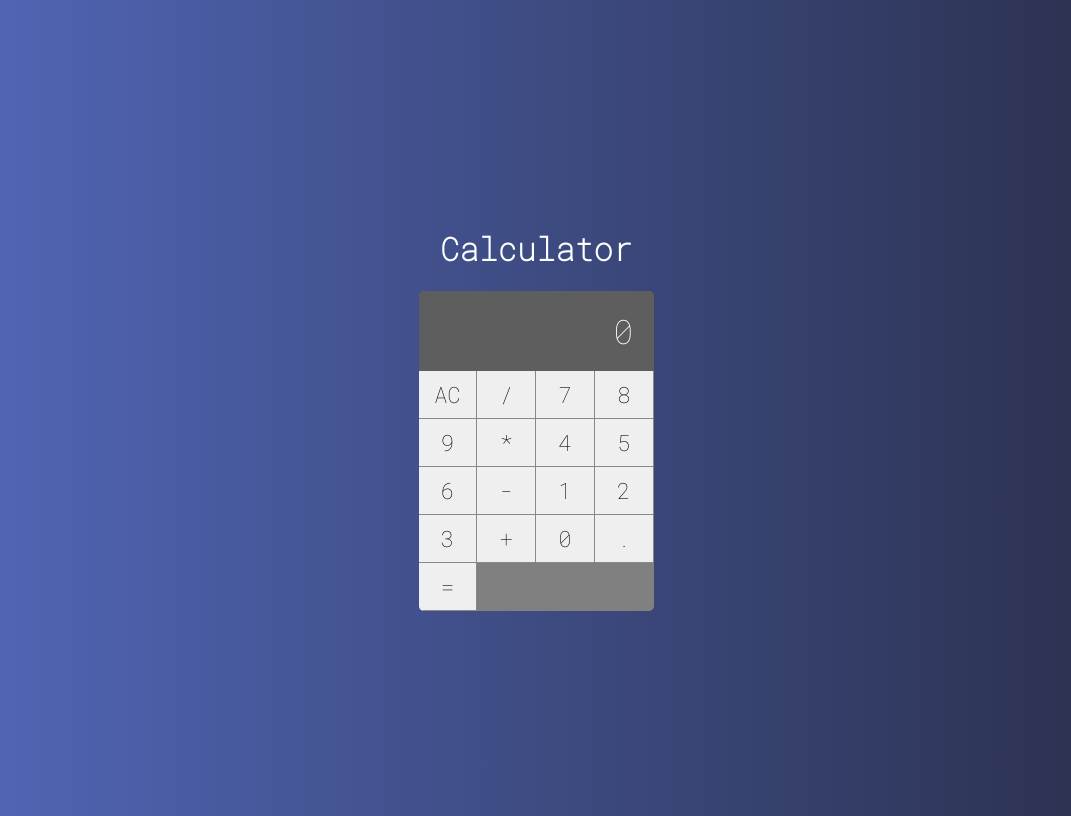
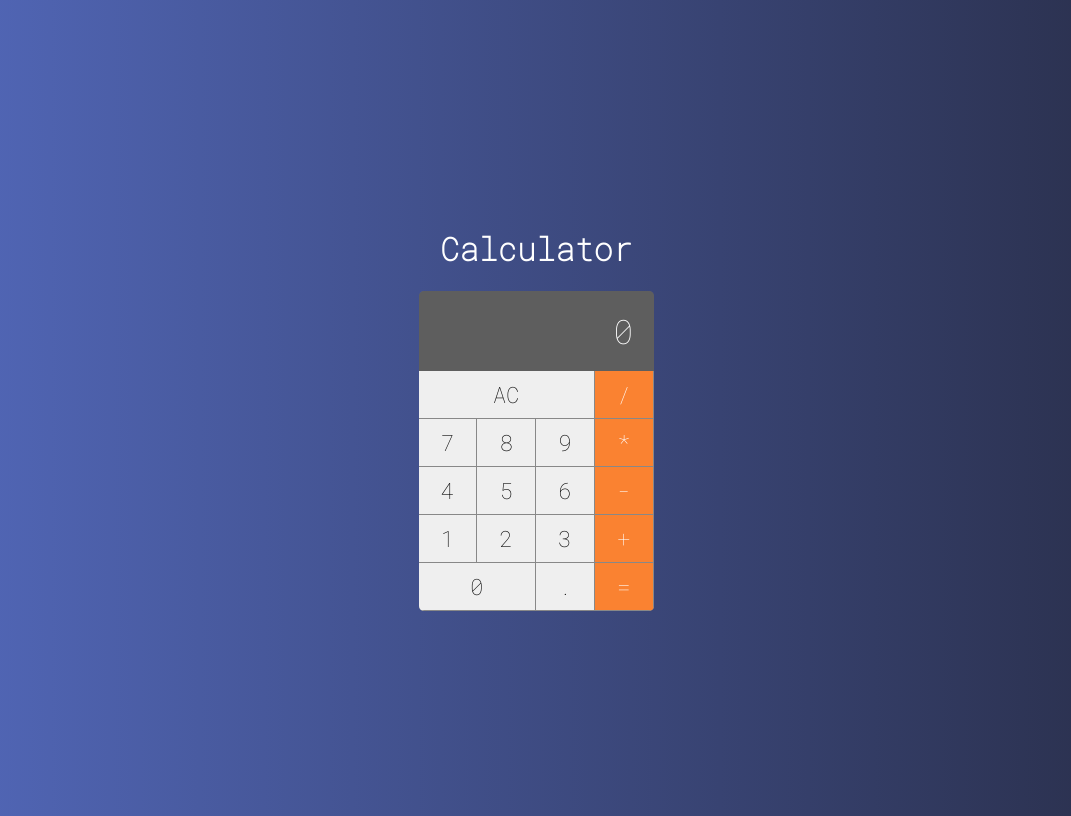
Before and after one commit to juniorlourenco/calculator_react, a React (Create React App) app: page / in a window 1280 px wide. Shown: the whole page, without its empty margins (104-1175 px from the left). Built offline with nearby package versions, Linux system fonts and the light colour scheme.

Commit message:
button component

```diff
--- a/src/main/Calculator.jsx
+++ b/src/main/Calculator.jsx
@@ -5,27 +5,43 @@ import Button from '../components/Button';
 import Display from '../components/Display';
 
 export default class Calculator extends Component {
+
+    clearMemory() {
+      console.log('limpar')
+    }
+
+    setOperation(operation) {
+        console.log(operation)
+    }
+
+    addDigit(n) {
+        console.log(n)
+    }
+
     render() {
+        const addDigit = n => this.addDigit(n)
+        const setOperation = op => this.setOperation(op)
+
         return(
             <div className="calculator">
                 <Display value={0} />
-                <Button label="AC"/>
-                <Button label="/"/>
-                <Button label="7"/>
-                <Button label="8"/>
-                <Button label="9"/>
-                <Button label="*"/>
-                <Button label="4"/>
-                <Button label="5"/>
-                <Button label="6"/>
-                <Button label="-"/>
-                <Button label="1"/>
-                <Button label="2"/>
-                <Button label="3"/>
-                <Button label="+"/>
-                <Button label="0"/>
-                <Button label="."/>
-                <Button label="="/>
+                <Button label="AC" click={() => this.clearMemory()} triple />
+                <Button label="/" click={setOperation} operation />
+                <Button label="7" click={addDigit} />
+                <Button label="8" click={addDigit} />
+                <Button label="9" click={addDigit} />
+                <Button label="*" click={setOperation} operation />
+                <Button label="4" click={addDigit} />
+                <Button label="5" click={addDigit} />
+                <Button label="6" click={addDigit} />
+                <Button label="-" click={setOperation} operation />
+                <Button label="1" click={addDigit} />
+                <Button label="2" click={addDigit} />
+                <Button label="3" click={addDigit} />
+                <Button label="+" click={setOperation} operation />
+                <Button label="0" click={addDigit} double />
+                <Button label="." click={addDigit} />
+                <Button label="=" click={setOperation} operation />
             </div>
         )
     }
```
